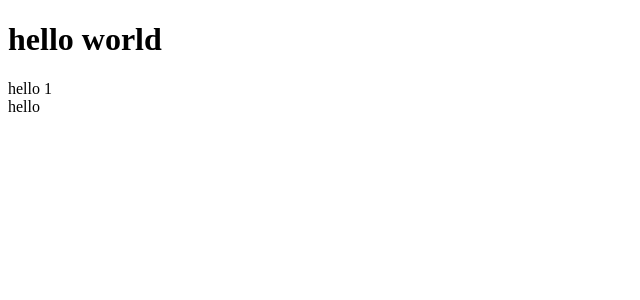
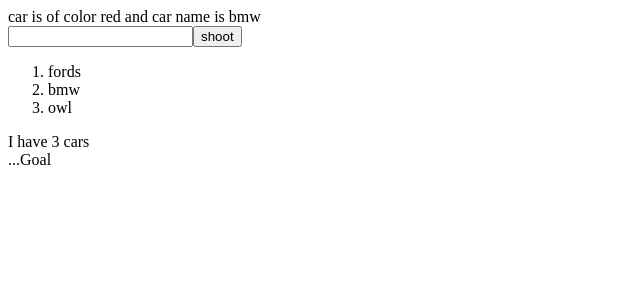
Before and after one commit to bikashjr/todo-list, a React (Create React App) app in the folder client/: page / in a window 1280 px wide. Shown: the top 300 px of the page, without its empty margins (0-640 px from the left). Built offline with nearby package versions, Linux system fonts and the light colour scheme.

Commit message:
props and other things in react

```diff
--- a/client/src/App.js
+++ b/client/src/App.js
@@ -1,6 +1,12 @@
+import Car from "./Car"
+import Goal from "./Goal"
 function App() {
+  const cars=["fords","bmw","owl"]
   return (
-    <h1>hello world</h1>
+    <>
+    <Car color="red" name="bmw"  cars={cars}/>
+    <Goal isGoal={true}/>
+    </>
   );
 }
 
--- a/client/src/Car.js
+++ b/client/src/Car.js
@@ -1,9 +1,29 @@
-import React from 'react'
+import React from "react";
 
-export default function Car() {
+function Car({cars,color,name}) {
+// js logic
+const shoot=(name)=>{
+    alert(`GOAL BY ${name}`)
+}
+
+    // html
   return (
     <div>
-      hello
+      car is of color {color} and car name is {name}
+       <br/>
+       <input type="text" id='name' ></input>
+       <button onClick={()=>shoot(document.getElementById('name').value)}>shoot</button>
+       <br/>
+       <ol>
+        {
+            cars.map((car,i)=>{
+                return(<li key={i}>{car}</li>)})
+        }
+       </ol>
+       {cars && cars.length > 0 && <>I have {cars.length} cars</>}
+       <br/>
     </div>
-  )
+  );
 }
+
+export default Car;
--- a/client/src/Card.js
+++ /dev/null
@@ -1,11 +0,0 @@
-import React from 'react'
-
-function Card() {
-  return (
-    <div>
-      hello 1
-    </div>
-  )
-}
-
-export default Card
--- /dev/null
+++ b/client/src/Goal.js
@@ -0,0 +1,23 @@
+import React from 'react'
+
+function Goaled(props) {
+  return (
+    <div>
+      ...Goal
+    </div>
+  )
+}
+function Missed(props) {
+  return (
+    <div>
+      ...Missed
+    </div>
+  )
+}
+function Goal(props) {
+ const {isGoal}=props
+ return <>{isGoal? <Goaled/>:<Missed/>}</>
+}
+
+
+export default Goal
--- a/client/src/index.js
+++ b/client/src/index.js
@@ -1,14 +1,10 @@
 import React from 'react';
 import ReactDOM from 'react-dom/client';
 import App from './App';
-import Card from './Card';
-import Car from './Car';
 
 const root = ReactDOM.createRoot(document.getElementById('root'));
 root.render(
   <React.StrictMode>
     <App />
-    <Card/>
-    <Car/>
   </React.StrictMode>
 );
```
